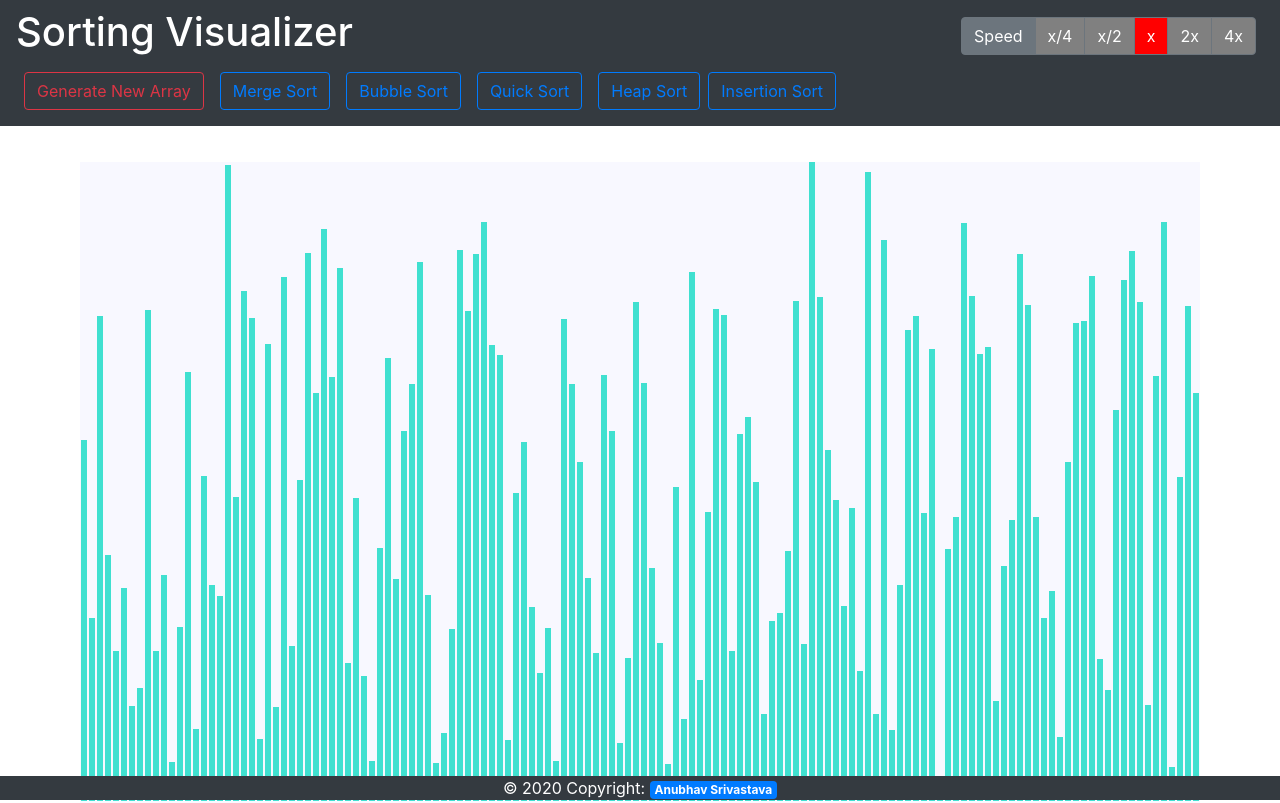
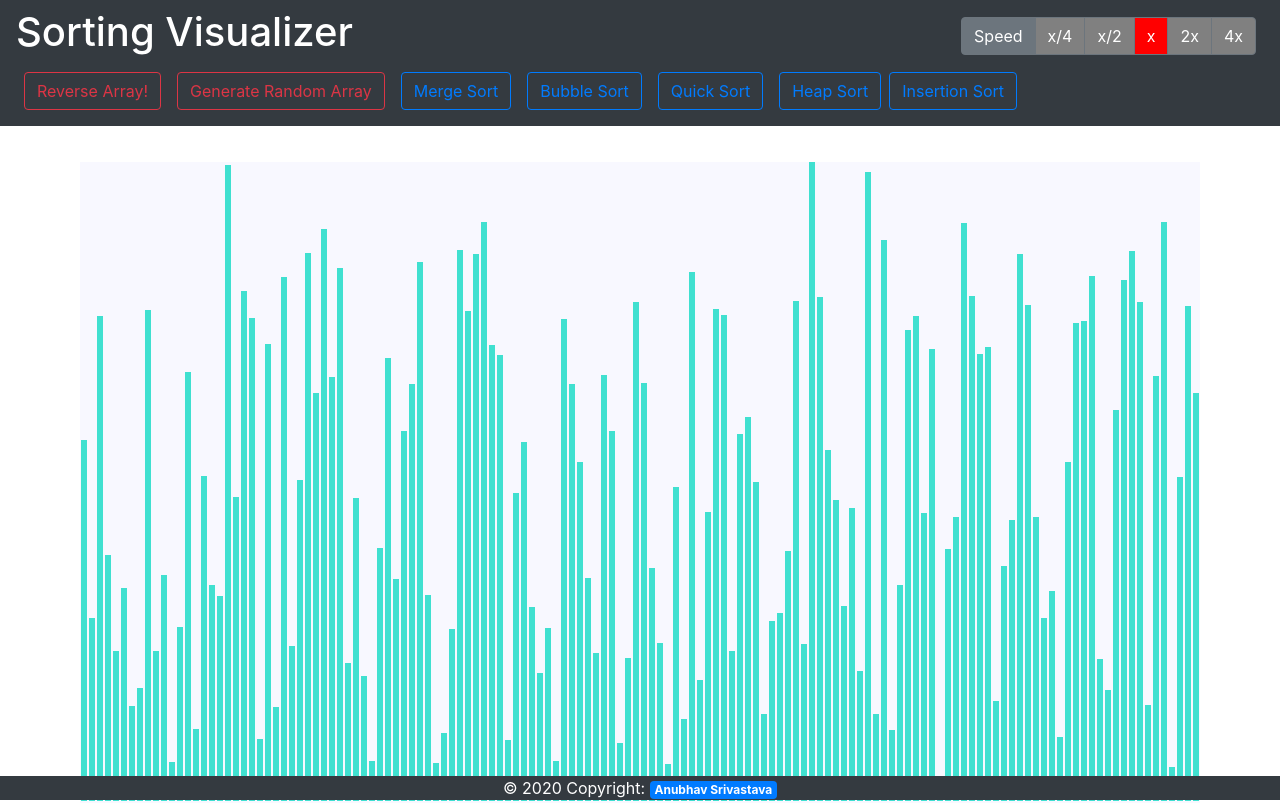
Before and after one commit to anubhavcu/Sorting-Visualizer, a React (Create React App) app: page / in a window 1280 px wide. Shown: the top 803 px of the page. Built offline with nearby package versions, Linux system fonts and the light colour scheme.

Commit message:
added reverse array button for generating array in reverse sorted order

```diff
--- a/src/App.js
+++ b/src/App.js
@@ -135,6 +135,26 @@ export class App extends Component {
       this.setState({ array: array });
       this.updateBarsState(16);
     }
+    this.resetColor();
+  };
+  genReverseArray = numberOfArrayBars => {
+    let array = [];
+    for (let i = 0; i < numberOfArrayBars; i++) {
+      array.push(this.randomIntFromInterval(10, 645));
+    }
+    console.log(array);
+    array.sort((a, b) => b - a);
+    // let newArray = array.reverse();
+    console.log(array);
+
+    document.querySelector(".x").style.backgroundColor = "red";
+    document.querySelector(".xByFour").style.backgroundColor = "grey";
+    document.querySelector(".xByTwo").style.backgroundColor = "grey";
+    document.querySelector(".xMultiplyTwo").style.backgroundColor = "grey";
+    document.querySelector(".xMultiplyFour").style.backgroundColor = "grey";
+    ANIMATION_SPEED_MS = 5;
+    this.setState({ array: array });
+    this.updateBarsState(6);
     this.resetColor();
   };
 
@@ -491,6 +511,7 @@ export class App extends Component {
         <div className="navBar">
           <NavBar
             genRandomArray={this.genRandomArray}
+            genReverseArray={this.genReverseArray}
             mergeSort={this.mergeSort}
             bubbleSort={this.bubbleSort}
             quickSort={this.quickSort}
--- a/src/components/NavBar.jsx
+++ b/src/components/NavBar.jsx
@@ -87,11 +87,23 @@ class NavBar extends Component {
               title="Generate a new random array"
               onClick={() => {
                 // disabled = true;
+                this.props.genReverseArray(178);
+              }}
+              // disabled={true}
+            >
+              Reverse Array!
+            </button>
+            <button
+              className="btn btn-outline-danger m-2"
+              // className="btn btn-primary btn-sm m-2"
+              title="Generate a new random array"
+              onClick={() => {
+                // disabled = true;
                 this.props.genRandomArray(178, 1, false);
               }}
               // disabled={true}
             >
-              Generate New Array
+              Generate Random Array
             </button>
             <button
               className="btn btn-outline-primary m-2"
```
